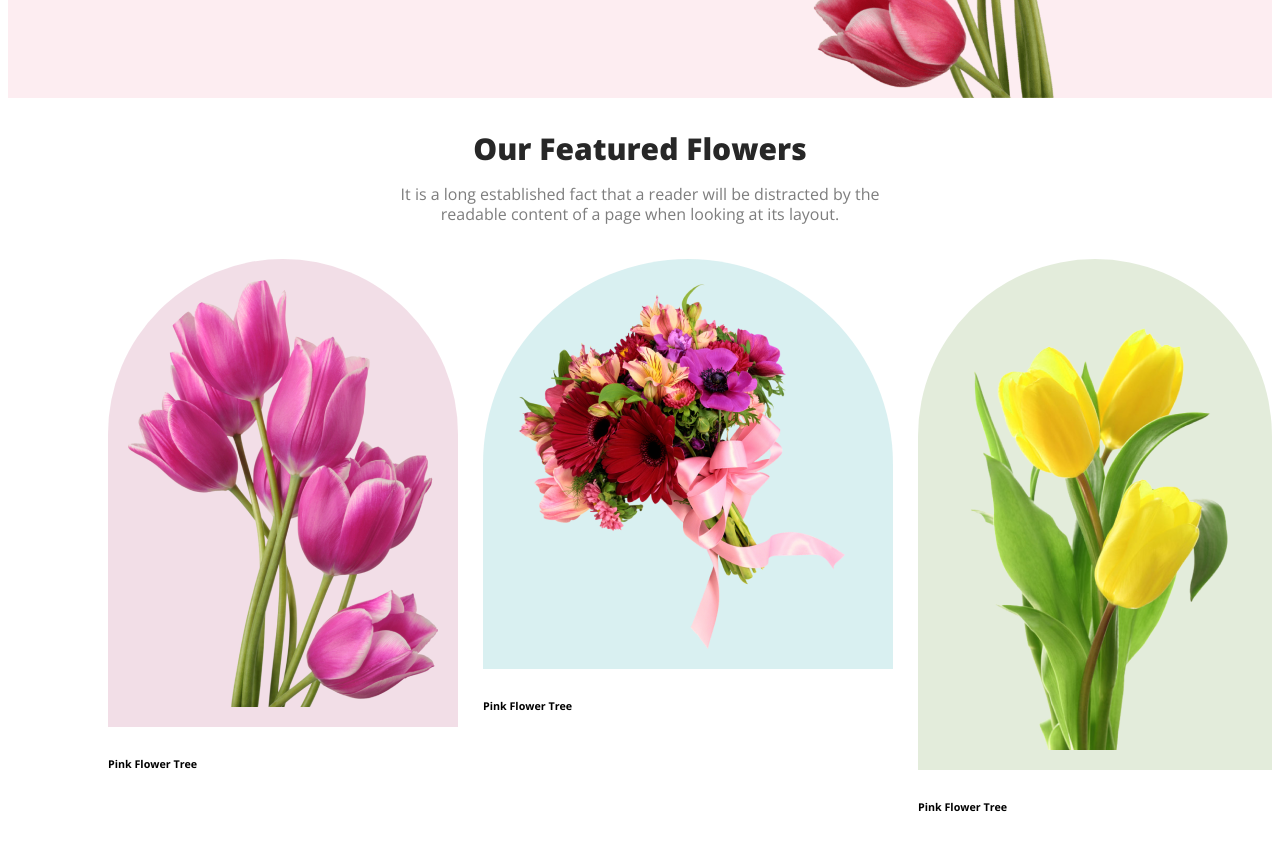
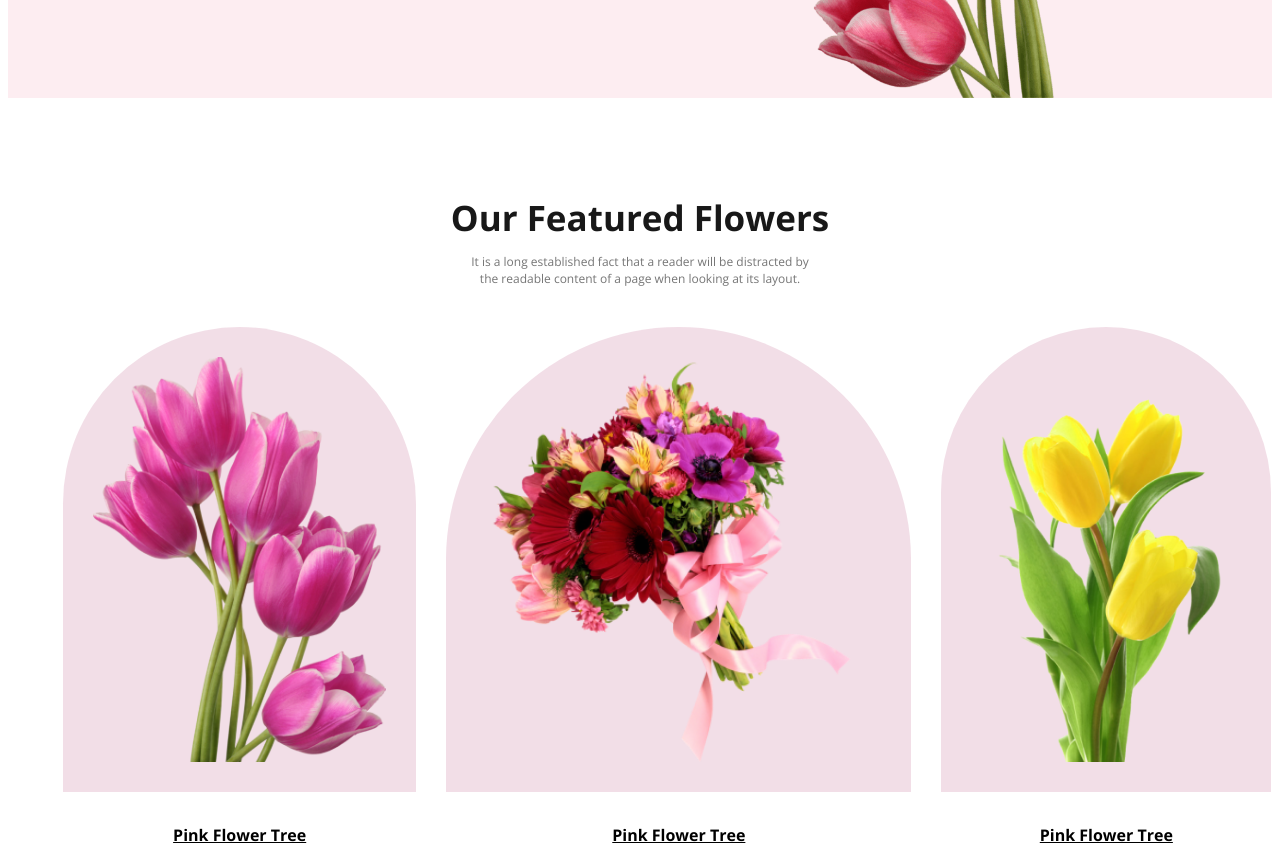
Before and after one commit to Taiyob/flower-project, a plain HTML site: page index.html in a window 1280 px wide. Shown: the part 460-1319 px from the top of the page. Drawn offline with nearby package versions, Linux system fonts and the light colour scheme.

Commit message:
features finish

```diff
--- a/index.html
+++ b/index.html
@@ -23,23 +23,23 @@
         </div>
     </header>
     <main>
-        <section class="marginClass">
-            <div class="flower-section-head">
-                <h3>Our Featured Flowers</h3>
-                <p>It is a long established fact that a reader will be distracted by the readable content of a page when looking at its layout.</p>
-            </div>
-            <div class="feature-flowers-item">
-                <div id="pink" class="featured-flower">
-                    <img src="images/pngwing 6.png" alt="">
-                    <h6>Pink Flower Tree</h6>
+        <section>
+            <h3 class="flower-section-title">Our Featured Flowers</h3>
+            <p id="featured-flower-description" class="flower-section-description">
+                It is a long established fact that a reader will be distracted by the readable content of a page when looking at its layout.
+            </p>
+            <div class="featured-container">
+                <div class="features">
+                    <img src="images/pngwing 6.png" alt="flower">
+                    <h6 class="feature-description">Pink Flower Tree</h6>
                 </div>
-                <div id="sweet" class="featured-flower">
-                    <img src="images/pngwing 5.png" alt="">
-                    <h6>Pink Flower Tree</h6>
+                <div class="features">
+                    <img src="images/pngwing 5.png" alt="flower">
+                    <h6 class="feature-description">Pink Flower Tree</h6>
                 </div>
-                <div id="light-green" class="featured-flower">
-                    <img src="images/pngwing 7.png" alt="">
-                    <h6>Pink Flower Tree</h6>
+                <div class="features">
+                    <img src="images/pngwing 7.png" alt="flower">
+                    <h6 class="feature-description">Pink Flower Tree</h6>
                 </div>
             </div>
         </section>
--- a/styles/flower.css
+++ b/styles/flower.css
@@ -1,6 +1,10 @@
 /* shared styles */
 body{
     font-family: 'Open Sans', sans-serif;
+}
+section{
+    margin-top: 120px;
+
 }
 .btn-primary{
     display: inline-flex;
@@ -12,9 +16,19 @@ body{
     color: #FFF;
     font-size: 20px;
     font-weight: 700;
+    border: none;
 }
-.marginClass{
-    margin: 20px 100px;
+.flower-section-title{
+    color: #181818;
+    text-align: center;
+    font-size: 35px;
+    font-weight: 700;
+    line-height: 0px;
+}
+.flower-section-description{
+    color: #757575;
+    text-align: center;
+    font-size: 12px;
 }
 /* header styles */
 header{
@@ -42,44 +56,28 @@ header{
     height: 100%;
 }
 /* feature flowers */
-.flower-section-head{
+#featured-flower-description{
+    margin: 20px 455px;
+}
+.featured-container{
+    display: flex;
+    gap: 30px;
+    margin-left: 55px;
+    height: 465px;
+    margin-top: 40px;
+}
+.featured-container img{
+    height: 100%;
+}
+.featured-container h6{
     text-align: center;
-    margin: 0 auto;
+    padding-top: 20px;
+    font-weight: 700;
+    font-size: 16px;
+    text-decoration: underline;
 }
-.flower-section-head h3{
-    color: #272727;
-    text-align: center;
-    font-size: 30px;
-    font-weight: 800;
-    margin-bottom: 0px;
-}
-.flower-section-head p{
-    color: rgba(39, 39, 39, 0.60);
-    text-align: center;
-    font-size: 16px;
-    line-height: 20px;
-    width: 50%;
-    margin: 0 auto;
-    margin-top: 15px;
-    margin-bottom: 35px;
-}
-.feature-flowers-item{
-    display: flex;
-    justify-content: space-between;
-    gap: 25px;
-}
-.featured-flower img{
-   padding: 20px;
-}
-#pink img{
+.features{
+    padding: 30px;
     border-radius: 300px 300px 0px 0px;
     background: rgba(167, 33, 98, 0.15);
 }
-#sweet img{
-    border-radius: 300px 300px 0px 0px;
-    background: rgba(5, 151, 160, 0.15);
-}
-#light-green img{
-    border-radius: 300px 300px 0px 0px;
-    background: rgba(71, 125, 17, 0.15);
-}
```
